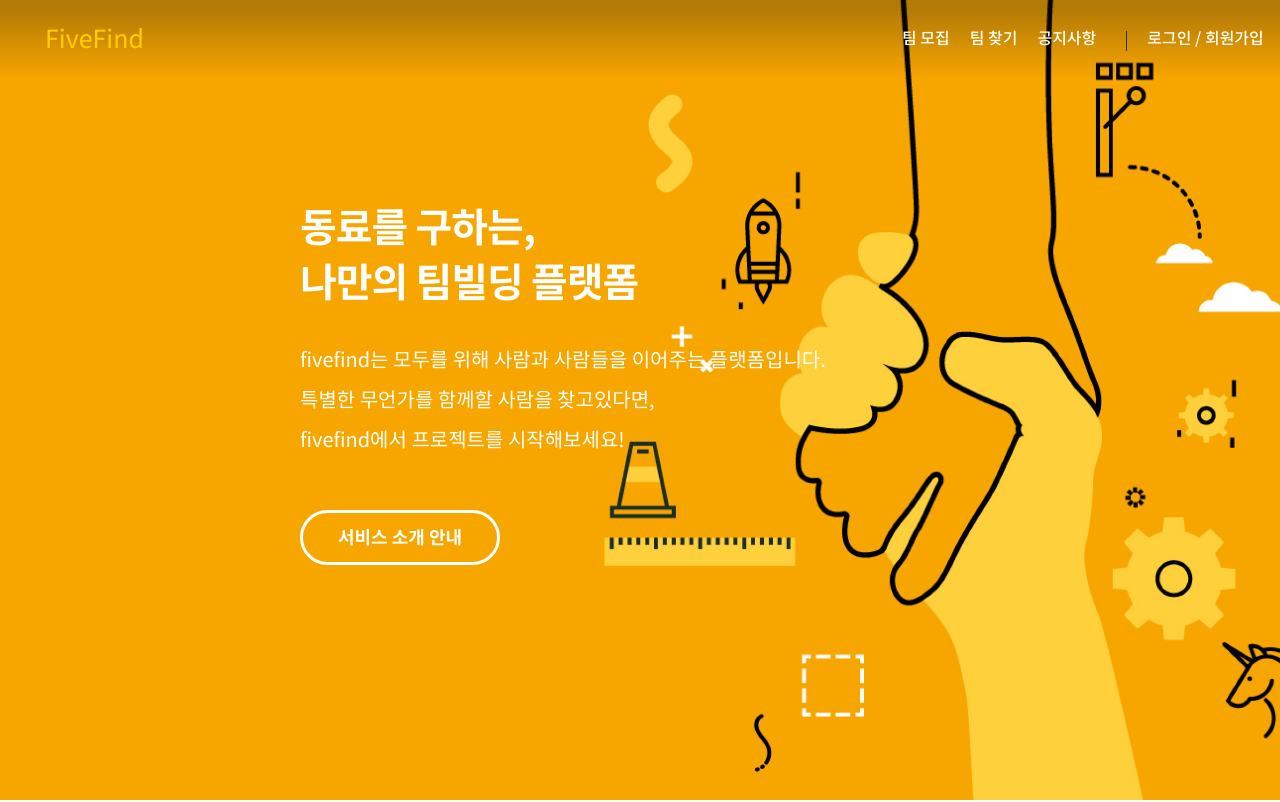
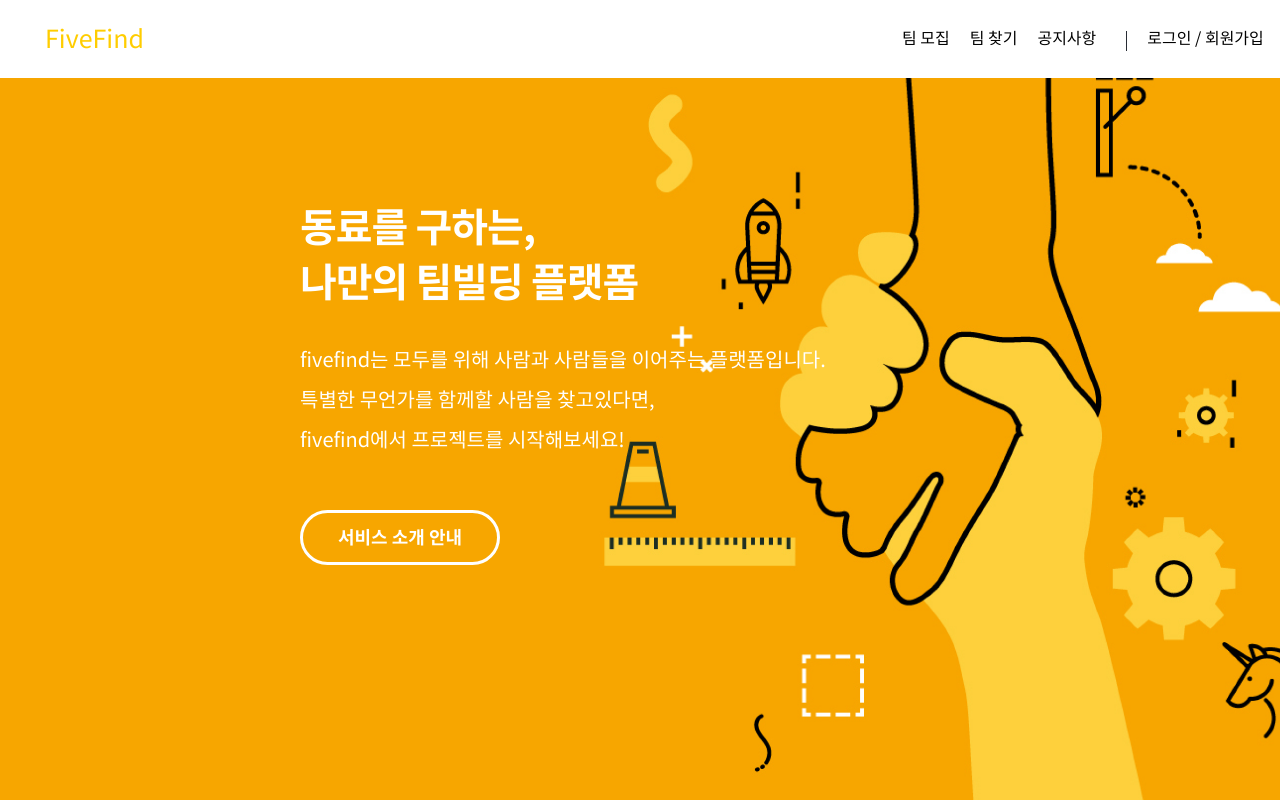
Before and after one commit to kye8524/FiveFind, a React (Create React App) app in the folder FiveFind_front/fivefind/: page / in a window 1280 px wide. Shown: the top 802 px of the page. Built offline with nearby package versions, Linux system fonts and the light colour scheme.

Commit message:
[feat] login 수정

```diff
--- a/FiveFind_front/fivefind/src/App.js
+++ b/FiveFind_front/fivefind/src/App.js
@@ -1,7 +1,8 @@
 import React, {Component} from 'react';
 import './App.css';
-import {Route, withRouter} from 'react-router-dom';
+import {Link, Route, withRouter} from 'react-router-dom';
 import Index from "./pages/index/Index";
+import Login from "./pages/login/Login";
 
 
 class App extends Component {
@@ -9,6 +10,9 @@
     return (
         <div className="App">
             <Route path='/' component={Index} exact/>
+            <Route path='/login' component={Login}/>
+
+
         </div>
     );
   }
--- a/FiveFind_front/fivefind/src/components/Header/Header.css
+++ b/FiveFind_front/fivefind/src/components/Header/Header.css
@@ -1,3 +1,8 @@
+a:link, a:visited, a:hover, a:focus, a:active{
+    text-decoration : none;
+    color : inherit;
+    text-decoration-color: inherit;
+}
 ul{
     list-style: none;
 }
@@ -9,7 +14,8 @@
     flex-direction: row;
     align-items: center;
     justify-content: space-between;
-    background: linear-gradient(to bottom, rgba(20, 20, 20, 0.3) 10%, transparent);
+    //background: linear-gradient(to bottom, rgba(20, 20, 20, 0.3) 10%, transparent);
+    background: white;
     position: fixed;
 }
 .header_title{
--- a/FiveFind_front/fivefind/src/components/Header/Header.jsx
+++ b/FiveFind_front/fivefind/src/components/Header/Header.jsx
@@ -1,4 +1,5 @@
 import React, {Component, useState, useEffect} from "react";
+import {NavLink, Route, withRouter} from 'react-router-dom';
 import "./Header.css";
 
 function Header() {
@@ -9,18 +10,31 @@
     useEffect(()=>{
         window.addEventListener('scroll', updateScroll);
     });
-
-        return(
-            <div className={scrollPosition < 300 ? "header" : "nav"}>
+    return(
+        <div className="header">
+            <div className="header_title">FiveFind</div>
+            <ul className="header_box">
+                <li className="header_box_text"><NavLink to = "/">팀 모집</NavLink></li>
+                <li className="header_box_text">팀 찾기</li>
+                <li className="header_box_text">공지사항</li>
+                <li className="header_box_bar" />
+                <li className="header_box_text"><NavLink to = "/login">로그인 / 회원가입</NavLink></li>
+            </ul>
+        </div>
+    )
+       /* return(
+            <div className={scrollPosition < 300 ? "header" : "nav" || window.location.pathname === '/login' ? "header": "header"}>
                 <div className="header_title">FiveFind</div>
                 <ul className="header_box">
-                    <li className={scrollPosition < 300 ? "header_box_scroll" : "header_box_text"}>팀 모집</li>
+                    <li className={scrollPosition < 300 ? "header_box_scroll" : "header_box_text"}><NavLink to = "/">팀 모집</NavLink></li>
                     <li className={scrollPosition < 300 ? "header_box_scroll" : "header_box_text"}>팀 찾기</li>
                     <li className={scrollPosition < 300 ? "header_box_scroll" : "header_box_text"}>공지사항</li>
                     <li className="header_box_bar" />
-                    <li className={scrollPosition < 300 ? "header_box_scroll" : "header_box_text"}>로그인 / 회원가입</li>
+                    <li className={scrollPosition < 300 ? "header_box_scroll" : "header_box_text"}><NavLink to = "/login">로그인 / 회원가입</NavLink></li>
                 </ul>
             </div>
         )
+        */
+
 }
 export default Header;
--- a/FiveFind_front/fivefind/src/pages/index/Index.jsx
+++ b/FiveFind_front/fivefind/src/pages/index/Index.jsx
@@ -1,4 +1,5 @@
 import React, {Component} from "react";
+import {Link, Route, withRouter} from 'react-router-dom';
 import './Index.css';
 import Header from "../../components/Header/Header";
 import People from "../../img/people.svg";
```
Also changed, not shown: FiveFind_front/fivefind/src/components/SideNav/SideNav.jsx (added, +12 -0 lines), FiveFind_front/fivefind/src/pages/mypage/mypage.jsx (added, +13 -0 lines), FiveFind_front/fivefind/src/App.css (line endings or trailing spaces), FiveFind_front/fivefind/src/components/SideNav/SideNav.css (added), FiveFind_front/fivefind/src/pages/mypage/mypage.css (added).
